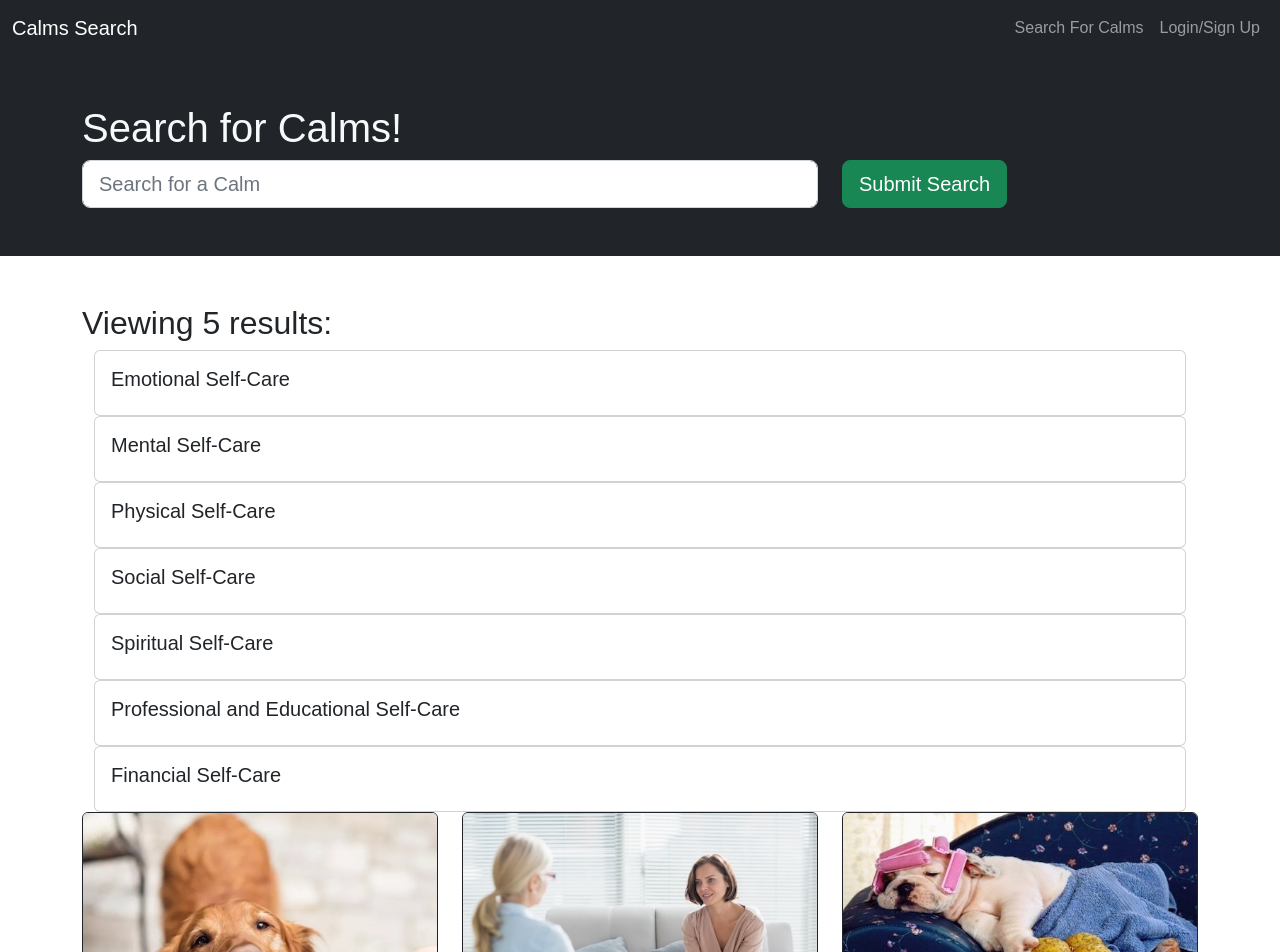
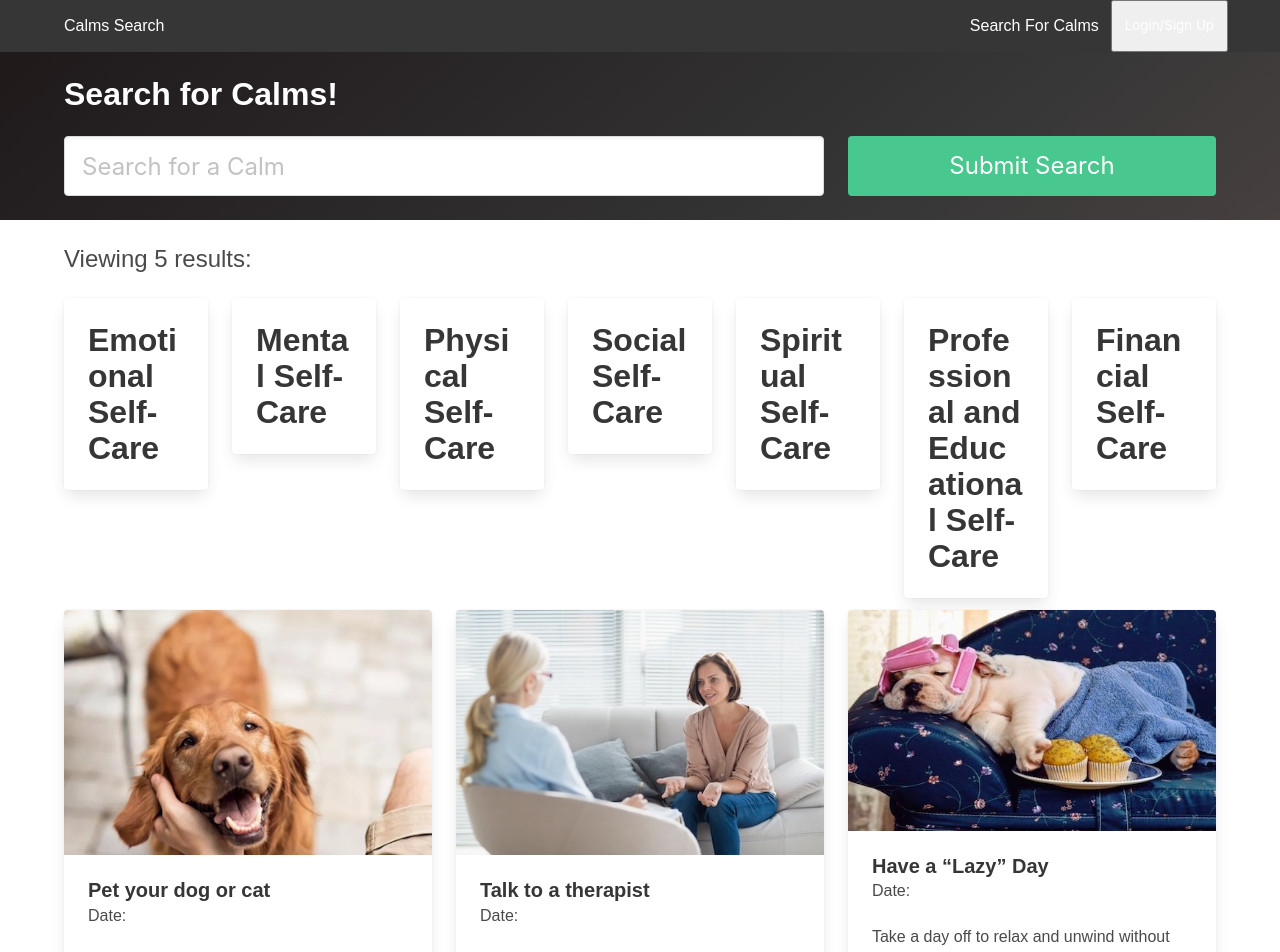
Before and after one commit to ckc2007/DailyCalm, a React (Create React App) app in the folder client/: page / in a window 1280 px wide. Shown: the top 952 px of the page. Built offline with nearby package versions, Linux system fonts and the light colour scheme.

Commit message:
bulma conversion

```diff
--- a/client/src/App.js
+++ b/client/src/App.js
@@ -4,6 +4,7 @@ import SearchCards from "./pages/SearchCards";
 import SavedCards from "./pages/SavedCards";
 import PlayPage from "./pages/PlayPage"; // Import PlayPage
 import Navbar from "./components/Navbar";
+import 'bulma/css/bulma.min.css';
 
 // import logo from './logo.svg';
 // import './App.css';
--- a/client/src/components/LoginForm.js
+++ b/client/src/components/LoginForm.js
@@ -1,6 +1,4 @@
-// see SignupForm.js for comments
 import React, { useState } from "react";
-import { Form, Button, Alert } from "react-bootstrap";
 import { useMutation } from "@apollo/client";
 import { LOGIN_USER } from "../graphql/mutations";
 import { authService } from "../utils/auth";
@@ -56,52 +54,60 @@ const LoginForm = () => {
 
   return (
     <>
-      <Form noValidate validated={validated} onSubmit={handleFormSubmit}>
-        <Alert
-          dismissible
-          onClose={() => setShowAlert(false)}
-          show={showAlert}
-          variant="danger"
-        >
+      <form noValidate className="box" onSubmit={handleFormSubmit}>
+        {showAlert && (
+          <div className="notification is-danger">
             Something went wrong with your login credentials!
-        </Alert>
-        <Form.Group className="mb-3">
-          <Form.Label htmlFor="email">Email</Form.Label>
-          <Form.Control
+          </div>
+        )}
+        <div className="field">
+          <label htmlFor="email" className="label">
+            Email
+          </label>
+          <div className="control">
+            <input
               type="text"
               placeholder="Your email"
               name="email"
+              className="input"
               onChange={handleInputChange}
               value={userFormData.email}
               required
             />
-          <Form.Control.Feedback type="invalid">
-            Email is required!
-          </Form.Control.Feedback>
-        </Form.Group>
+            <p className="help is-danger">
+              {validated && !userFormData.email && "Email is required!"}
+            </p>
+          </div>
+        </div>
 
-        <Form.Group className="mb-3">
-          <Form.Label htmlFor="password">Password</Form.Label>
-          <Form.Control
+        <div className="field">
+          <label htmlFor="password" className="label">
+            Password
+          </label>
+          <div className="control">
+            <input
               type="password"
               placeholder="Your password"
               name="password"
+              className="input"
               onChange={handleInputChange}
               value={userFormData.password}
               required
             />
-          <Form.Control.Feedback type="invalid">
-            Password is required!
-          </Form.Control.Feedback>
-        </Form.Group>
-        <Button
+            <p className="help is-danger">
+              {validated && !userFormData.password && "Password is required!"}
+            </p>
+          </div>
+        </div>
+
+        <button
           disabled={!(userFormData.email && userFormData.password)}
           type="submit"
-          variant="success"
+          className="button is-success"
         >
           Submit
-        </Button>
-      </Form>
+        </button>
+      </form>
     </>
   );
 };
--- a/client/src/components/Navbar.js
+++ b/client/src/components/Navbar.js
@@ -1,9 +1,7 @@
 import React, { useState } from "react";
 import { Link } from "react-router-dom";
-import { Navbar, Nav, Container, Modal, Tab } from "react-bootstrap";
 import SignUpForm from "./SignupForm";
 import LoginForm from "./LoginForm";
-
 import { authService } from "../utils/auth";
 
 const AppNavbar = () => {
@@ -12,71 +10,59 @@ const AppNavbar = () => {
 
   return (
     <>
-      <Navbar bg="dark" variant="dark" expand="lg">
-        <Container fluid>
-          <Navbar.Brand as={Link} to="/">
-            Calms Search
-          </Navbar.Brand>
-          <Navbar.Toggle aria-controls="navbar" />
-          <Navbar.Collapse id="navbar" className="d-flex flex-row-reverse">
-            <Nav className="ml-auto d-flex">
-              <Nav.Link as={Link} to="/">
-                Search For Calms
-              </Nav.Link>
-              {/* if user is logged in show saved cards, play, and logout */}
+      <nav className="navbar is-dark" role="navigation" aria-label="main navigation">
+        <div className="container">
+          <div className="navbar-brand">
+            <Link to="/" className="navbar-item">
+              Calms Search
+            </Link>
+            <button className="navbar-burger" aria-label="menu" aria-expanded="false" onClick={() => setShowModal(true)}>
+              <span aria-hidden="true"></span>
+              <span aria-hidden="true"></span>
+              <span aria-hidden="true"></span>
+            </button>
+          </div>
+          <div className="navbar-menu">
+            <div className="navbar-end">
+              <Link to="/" className="navbar-item">Search For Calms</Link>
               {authService.loggedIn() ? (
                 <>
-                  <Nav.Link as={Link} to="/saved">
-                    See Your Calms
-                  </Nav.Link>
-                  {/* Add the "Play" tab */}
-                  <Nav.Link as={Link} to="/play">
-                    Play
-                  </Nav.Link>
-                  <Nav.Link onClick={authService.logout}>Logout</Nav.Link>
+                  <Link to="/saved" className="navbar-item">See Your Calms</Link>
+                  <Link to="/play" className="navbar-item">Play</Link>
+                  <button className="navbar-item" onClick={authService.logout}>Logout</button>
                 </>
               ) : (
-                <Nav.Link onClick={() => setShowModal(true)}>
-                  Login/Sign Up
-                </Nav.Link>
+                <button className="navbar-item" onClick={() => setShowModal(true)}>Login/Sign Up</button>
               )}
-            </Nav>
-          </Navbar.Collapse>
-        </Container>
-      </Navbar>
-      {/* set modal data up */}
-      <Modal
-        size="lg"
-        show={showModal}
-        onHide={() => setShowModal(false)}
-        aria-labelledby="signup-modal"
-      >
-        {/* tab container to do either signup or login component */}
-        <Tab.Container defaultActiveKey="login">
-          <Modal.Header closeButton>
-            <Modal.Title id="signup-modal">
-              <Nav variant="pills">
-                <Nav.Item>
-                  <Nav.Link eventKey="login">Login</Nav.Link>
-                </Nav.Item>
-                <Nav.Item>
-                  <Nav.Link eventKey="signup">Sign Up</Nav.Link>
-                </Nav.Item>
-              </Nav>
-            </Modal.Title>
-          </Modal.Header>
-          <Modal.Body>
-            <Tab.Content>
-              <Tab.Pane eventKey="login">
-                <LoginForm handleModalClose={() => setShowModal(false)} />
-              </Tab.Pane>
-              <Tab.Pane eventKey="signup">
-                <SignUpForm handleModalClose={() => setShowModal(false)} />
-              </Tab.Pane>
-            </Tab.Content>
-          </Modal.Body>
-        </Tab.Container>
-      </Modal>
+            </div>
+          </div>
+        </div>
+      </nav>
+
+      <div className={`modal ${showModal ? "is-active" : ""}`}>
+        <div className="modal-background" onClick={() => setShowModal(false)}></div>
+        <div className="modal-content">
+          <div className="tabs">
+            <ul>
+              <li className="is-active">
+                <a onClick={() => setShowModal(false)}>Login</a>
+              </li>
+              <li>
+                <a onClick={() => setShowModal(false)}>Sign Up</a>
+              </li>
+            </ul>
+          </div>
+          <div className="tabs-content">
+            <div className="tab-pane is-active">
+              <LoginForm handleModalClose={() => setShowModal(false)} />
+            </div>
+            <div className="tab-pane">
+              <SignUpForm handleModalClose={() => setShowModal(false)} />
+            </div>
+          </div>
+        </div>
+        <button className="modal-close is-large" aria-label="close" onClick={() => setShowModal(false)}></button>
+      </div>
     </>
   );
 };
--- a/client/src/components/categoryMenu.js
+++ b/client/src/components/categoryMenu.js
@@ -1,30 +1,28 @@
 import React from "react";
-import { Container, Col, Card, Row } from "react-bootstrap";
 import { categories } from "./data"; // Import the categories
 
 const CategoryMenu = ({ activeCategory, handleCategoryClick }) => {
   return (
     <>
-      <Container>
-        <Row>
+      <div className="container">
+        <div className="columns">
           {categories.map((category) => (
             <div
               key={category.id}
-              onClick={() => handleCategoryClick(category.id)} // Pass the entire category object - debug here
-              className={`categoryCard ${
+              onClick={() => handleCategoryClick(category.id)}
+              className={`column categoryCard ${
                 activeCategory === category.id ? "active" : ""
               }`}
             >
-              {/* You can use a Card component here, or a custom styled component */}
-              <Card>
-                <Card.Body>
-                  <Card.Title>{category.name}</Card.Title>
-                </Card.Body>
-              </Card>
+              <div className="card">
+                <div className="card-content">
+                  <p className="title">{category.name}</p>
+                </div>
+              </div>
             </div>
           ))}
-        </Row>
-      </Container>
+        </div>
+      </div>
     </>
   );
 };
--- a/client/src/index.js
+++ b/client/src/index.js
@@ -3,7 +3,8 @@ import ReactDOM from "react-dom";
 import { ApolloProvider } from "@apollo/client";
 import { BrowserRouter as Router } from "react-router-dom";
 // adding bootstrap back for now - chorney
-import "bootstrap/dist/css/bootstrap.min.css";
+// changed to bulma - Sean
+import 'bulma/css/bulma.min.css';
 import "./index.css";
 import App from "./App";
 import ApolloClient from "./utils/ApolloClient";
--- a/client/src/pages/SavedCards.js
+++ b/client/src/pages/SavedCards.js
@@ -1,5 +1,4 @@
 import React, { useState, useEffect } from "react";
-import { Container, Card, Button, Row, Col } from "react-bootstrap";
 
 import { getMe, deleteCard } from "../utils/API";
 import { authService } from "../utils/auth";
@@ -71,48 +70,55 @@ const SavedCards = () => {
 
   return (
     <>
-      <div fluid className="text-light bg-dark p-5">
-        <Container>
-          <h1>Viewing saved Calms!</h1>
-        </Container>
-      </div>
-      <Container>
-        <h2 className="pt-5">
+      <section className="hero is-dark is-bold is-small">
+        <div className="hero-body">
+          <div className="container">
+            <h1 className="title">Viewing saved Calms!</h1>
+          </div>
+        </div>
+      </section>
+      <div className="container">
+        <h2 className="subtitle is-4 mt-5">
           {userData.savedCards.length
             ? `Viewing ${userData.savedCards.length} saved ${
                 userData.savedCards.length === 1 ? "card" : "cards"
               }:`
             : "You have no saved cards!"}
         </h2>
-        <Row>
+        <div className="columns is-multiline">
           {userData.savedCards.map((card) => {
             return (
-              <Col key={card.cardId} md="4">
-                <Card key={card.cardId} border="dark">
+              <div key={card.cardId} className="column is-4">
+                <div className="card">
                   {card.image ? (
-                    <Card.Img
-                      src={card.image}
-                      alt={`The cover for ${card.title}`}
-                      variant="top"
-                    />
+                    <div className="card-image">
+                      <figure className="image">
+                        <img
+                          src={card.image}
+                          alt={`The cover for ${card.title}`}
+                        />
+                      </figure>
+                    </div>
                   ) : null}
-                  <Card.Body>
-                    <Card.Title>{card.title}</Card.Title>
-                    <p className="small">Date: {card.date}</p>
-                    <Card.Text>{card.description}</Card.Text>
-                    <Button
-                      className="btn-block btn-danger"
+                  <div className="card-content">
+                    <p className="title is-5">{card.title}</p>
+                    <p className="subtitle is-6">Date: {card.date}</p>
+                    <p>{card.description}</p>
+                  </div>
+                  <footer className="card-footer">
+                    <button
+                      className="button is-danger is-fullwidth"
                       onClick={() => handleDeleteCard(card.cardId)}
                     >
                       Delete this Calm!
-                    </Button>
-                  </Card.Body>
-                </Card>
-              </Col>
+                    </button>
+                  </footer>
+                </div>
+              </div>
             );
           })}
-        </Row>
-      </Container>
+        </div>
+      </div>
     </>
   );
 };
--- a/client/src/pages/SearchCards.js
+++ b/client/src/pages/SearchCards.js
@@ -1,5 +1,4 @@
 import React, { useState, useEffect } from "react";
-import { Container, Col, Form, Button, Card, Row } from "react-bootstrap";
 
 import { authService } from "../utils/auth";
 import { saveCard } from "../utils/API";
@@ -7,6 +6,7 @@ import { saveCardIds, getSavedCardIds } from "../utils/localStorage";
 
 import { categories } from "../components/data"; // Import the categories array from data.js
 import CategoryMenu from "../components/categoryMenu"; // Import the CategoryMenu component from categoryMenu.js
+
 
 // import { GET_ME } from "../utils/queries"; // Import the GET_ME query if you haven't already
 // import { useQuery } from "@apollo/client"; // Import useQuery hook
@@ -160,33 +160,38 @@ const SearchCards = () => {
 
   return (
     <>
-      <div className="text-light bg-dark p-5">
-        <Container>
-          <h1>Search for Calms!</h1>
-          <Form onSubmit={handleFormSubmit}>
-            <Row>
-              <Col xs={12} md={8}>
-                <Form.Control
+      <section className="hero is-dark is-bold is-small">
+        <div className="hero-body">
+          <div className="container">
+            <h1 className="title">Search for Calms!</h1>
+            <form onSubmit={handleFormSubmit}>
+              <div className="columns">
+                <div className="column is-8">
+                  <input
                     name="searchInput"
                     value={searchInput}
                     onChange={(e) => setSearchInput(e.target.value)}
                     type="text"
-                  size="lg"
+                    className="input is-large"
                     placeholder="Search for a Calm"
                   />
-              </Col>
-              <Col xs={12} md={4}>
-                <Button type="submit" variant="success" size="lg">
+                </div>
+                <div className="column is-4">
+                  <button
+                    type="submit"
+                    className="button is-success is-large is-fullwidth"
+                  >
                     Submit Search
-                </Button>
-              </Col>
-            </Row>
-          </Form>
-        </Container>
+                  </button>
                 </div>
+              </div>
+            </form>
+          </div>
+        </div>
+      </section>
 
-      <Container>
-        <h2 className="pt-5">
+      <div className="container">
+        <h2 className="subtitle is-4 mt-5">
           {searchedCards.length
             ? `Viewing ${searchedCards.length} results:`
             : "Search for a Calm to begin"}
@@ -210,26 +215,35 @@ const SearchCards = () => {
             }
           }}
         />
-        <Row>
+        <div className="columns is-multiline">
           {searchedCards.length > 0
             ? searchedCards.map((card) => {
                 return (
-                  <Col key={card.cardId} md="4">
-                    <Card key={card.cardId} border="dark">
+                  <div key={card.cardId} className="column is-4">
+                    <div className="card">
                       {card.image ? (
-                        <Card.Img
+                        <div className="card-image">
+                          <figure className="image">
+                            <img
                               src={card.image}
                               alt={`The cover for ${card.title}`}
-                          variant="top"
                             />
+                          </figure>
+                        </div>
                       ) : null}
-                      <Card.Body>
-                        <Card.Title>{card.title}</Card.Title>
-                        <p className="small">Date: {card.date}</p>
-                        <Card.Text>{card.description}</Card.Text>
+                      <div className="card-content">
+                        <p className="title is-5">{card.title}</p>
+                        <p className="subtitle is-6">Date: {card.date}</p>
+                        <p>{card.description}</p>
                         {authService.loggedIn() && (
-                          <Button
-                            className="btn-block btn-info"
+                          <button
+                            className={`button is-block ${
+                              savedCardIds?.some(
+                                (savedCardId) => savedCardId === card.cardId
+                              )
+                                ? "is-info"
+                                : "is-primary"
+                            }`}
                             onClick={() => handleSaveCard(card.cardId)}
                           >
                             {savedCardIds?.some(
@@ -237,30 +251,39 @@ const SearchCards = () => {
                             )
                               ? "Calm saved!"
                               : "Save this Calm!"}
-                          </Button>
+                          </button>
                         )}
-                      </Card.Body>
-                    </Card>
-                  </Col>
+                      </div>
+                    </div>
+                  </div>
                 );
               })
             : // Display the dummy cards when no searched cards are available
               dummyCards.map((card) => {
                 return (
-                  <Col key={card.cardId} md="4">
-                    <Card key={card.cardId} border="dark">
+                  <div key={card.cardId} className="column is-4">
+                    <div className="card">
                       {card.image ? (
-                        <Card.Img
+                        <div className="card-image">
+                          <figure className="image">
+                            <img
                               src={card.image}
                               alt={`The cover for ${card.title}`}
-                          variant="top"
                             />
+                          </figure>
+                        </div>
                       ) : null}
-                      <Card.Body>
-                        <Card.Title>{card.title}</Card.Title>
-                        <Card.Text>{card.description}</Card.Text>
-                        <Button
-                          className="btn-block btn-info"
+                      <div className="card-content">
+                        <p className="title is-5">{card.title}</p>
+                        <p>{card.description}</p>
+                        <button
+                          className={`button is-block ${
+                            savedCardIds?.some(
+                              (savedCardId) => savedCardId === card.cardId
+                            )
+                              ? "is-info"
+                              : "is-primary"
+                          }`}
                           onClick={() => handleSaveCard(card.cardId)}
                         >
                           {savedCardIds?.some(
@@ -268,14 +291,14 @@ const SearchCards = () => {
                           )
                             ? "Calm saved!"
                             : "Save this Calm!"}
-                        </Button>
-                      </Card.Body>
-                    </Card>
-                  </Col>
+                        </button>
+                      </div>
+                    </div>
+                  </div>
                 );
               })}
-        </Row>
-      </Container>
+        </div>
+      </div>
       {showSavedMessage && <div>Saved!</div>}
     </>
   );
--- a/package.json
+++ b/package.json
@@ -18,6 +18,7 @@
   },
   "dependencies": {
     "apollo-server-express": "^3.12.0",
+    "bulma": "^0.9.4",
     "express": "^4.18.2",
     "mongodb": "^5.7.0",
     "react-confetti": "^6.1.0"
```
Also changed, not shown: client/src/components/saveCards.js (+9 -4 lines), client/src/pages/PlayPage.js (+58 -43 lines), 1 other file (tests, documents, lock files or other folders). Lines whose indentation alone changed are shown as unchanged.
